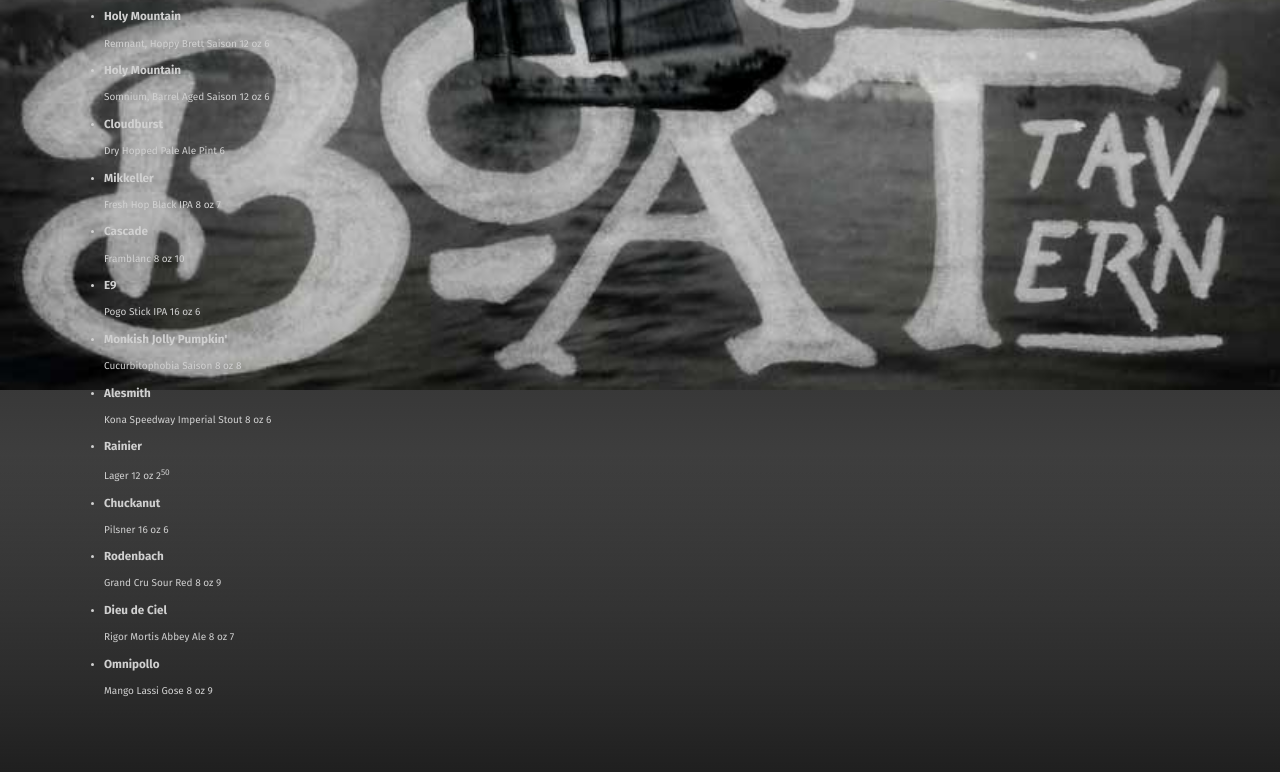
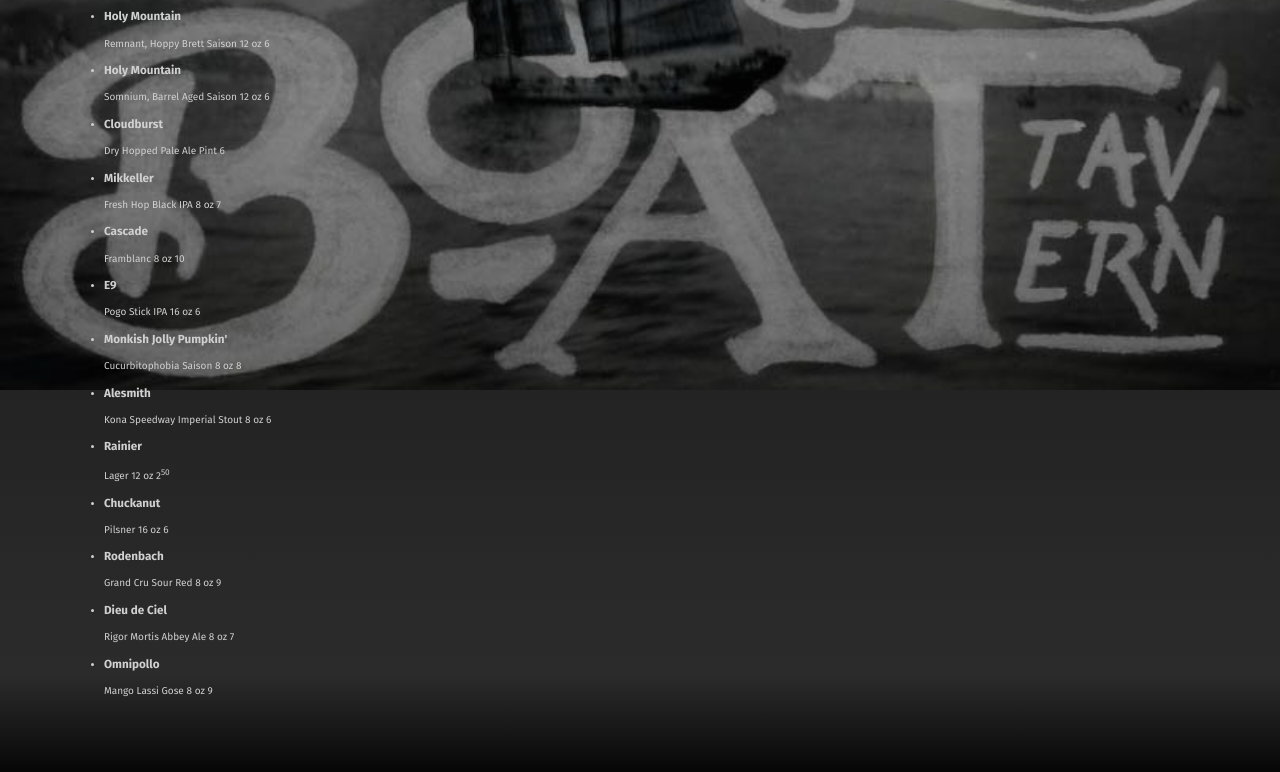
Before and after one commit to bunnyhawk/slow-boat-tavern, a website: page index.html in a window 1280 px wide. Shown: the part 454-1226 px from the top of the page. Drawn offline with nearby package versions, Linux system fonts and the light colour scheme; some packages are replaced by stand-ins of ours; files that its build step writes are made by us from their sources.

Commit message:
Updating some styling

```diff
--- a/components/app.less
+++ b/components/app.less
@@ -26,7 +26,7 @@
     rgba(0, 0, 0, 0) 14%,
       rgba(0, 0, 0, .38) 29%,
       rgba(0, 0, 0, .45) 32%,
-      rgba(0, 0, 0, .65) 40%
+      rgba(44, 44, 44, .65) 100%
   );
   background-size: 100vw auto;
   padding: 5%;
@@ -37,10 +37,9 @@
     background: url('/images/cover.jpg') no-repeat;
     background-image: linear-gradient(
       to bottom,
-      rgba(0, 0, 0, 0) 74%,
-      rgba(0, 0, 0, .38) 89%,
-      rgba(0, 0, 0, .45) 92%,
-      rgba(0, 0, 0, .65) 100%
+      rgba(6, 6, 6, .2) 0%,
+      rgba(6, 6, 6, .5) 92%,
+      rgba(6, 6, 6, 1) 100%
     ),
     url('/images/cover.jpg');
     background-size: 100vw auto;
```
Also changed, not shown: components/header/header.less (+6 -1 lines).
